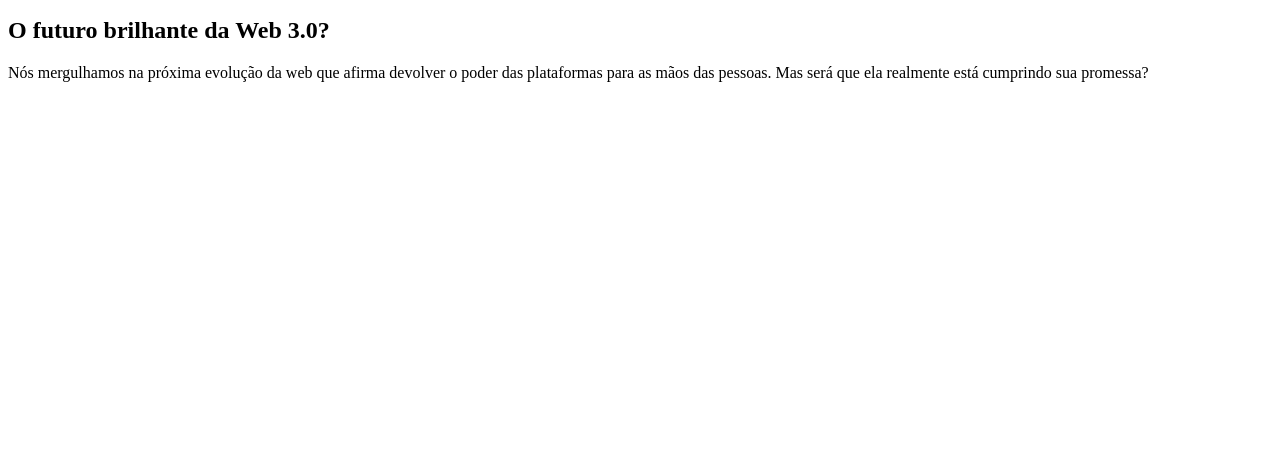
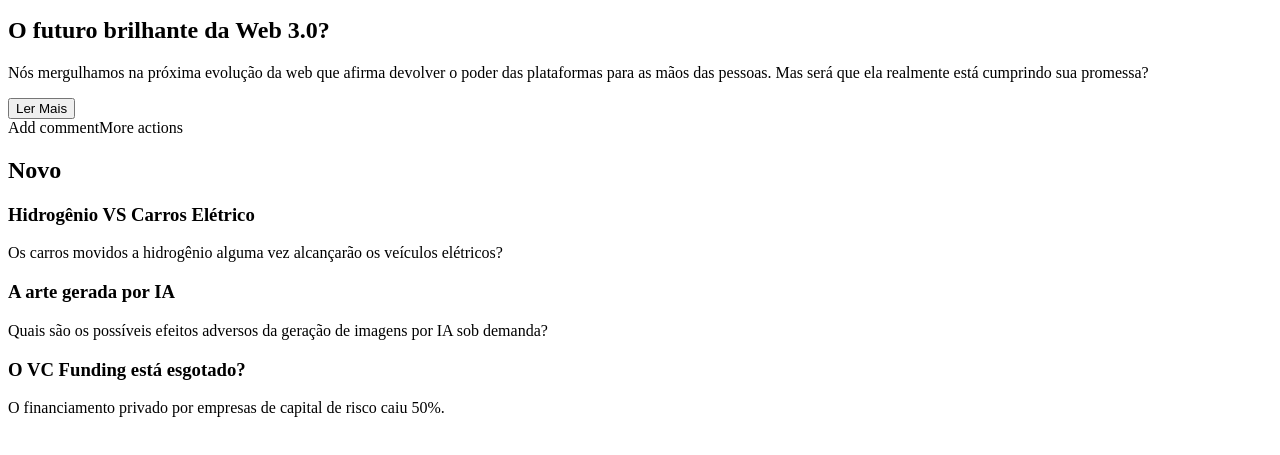
Before and after one commit to Demuno12A/noticias, a plain HTML site: page index.html in a window 1280 px wide. Shown: the part 51-506 px from the top of the page. Drawn offline with Linux system fonts and the light colour scheme.

Commit message:
Desenvolvimento do HTML - segunda seção completa

```diff
--- a/index.html
+++ b/index.html
@@ -20,8 +20,32 @@
             <img src="./assets/images/image-web-3-mobile.jpg" alt="ícone de puzzle colorido">
 
             <h1>O futuro brilhante da Web 3.0?</h1>
-            <p>Nós mergulhamos na próxima evolução da web que afirma devolver o poder das plataformas para as mãos das pessoas. Mas será que ela realmente está cumprindo sua promessa?</p>
+            <p>Nós mergulhamos na próxima evolução da web que afirma devolver o poder das plataformas para as mãos das pessoas.
+             Mas será que ela realmente está cumprindo sua promessa?</p>
+            <button>Ler Mais</button>
+
+            </section>
+            <section>Add commentMore actions
+            <h2>Novo</h2>
+
+            <div>
+            <h3>Hidrogênio VS Carros Elétrico</h3>
+            <p>Os carros movidos a hidrogênio alguma vez alcançarão os veículos elétricos?</p>
+            </div>
+
+            <div>
+            <h3>A arte gerada por IA</h3>
+            <p>Quais são os possíveis efeitos adversos da geração de imagens por IA sob demanda?</p>
+            </div>
+
+            <div>
+            <h3>O VC Funding está esgotado?</h3>
+            <p>O financiamento privado por empresas de capital de risco caiu 50%.</p>
+            </div>
         </section>
     </main>
 </body>
 </html>
+    </main>
+</body>
+</html>
```
